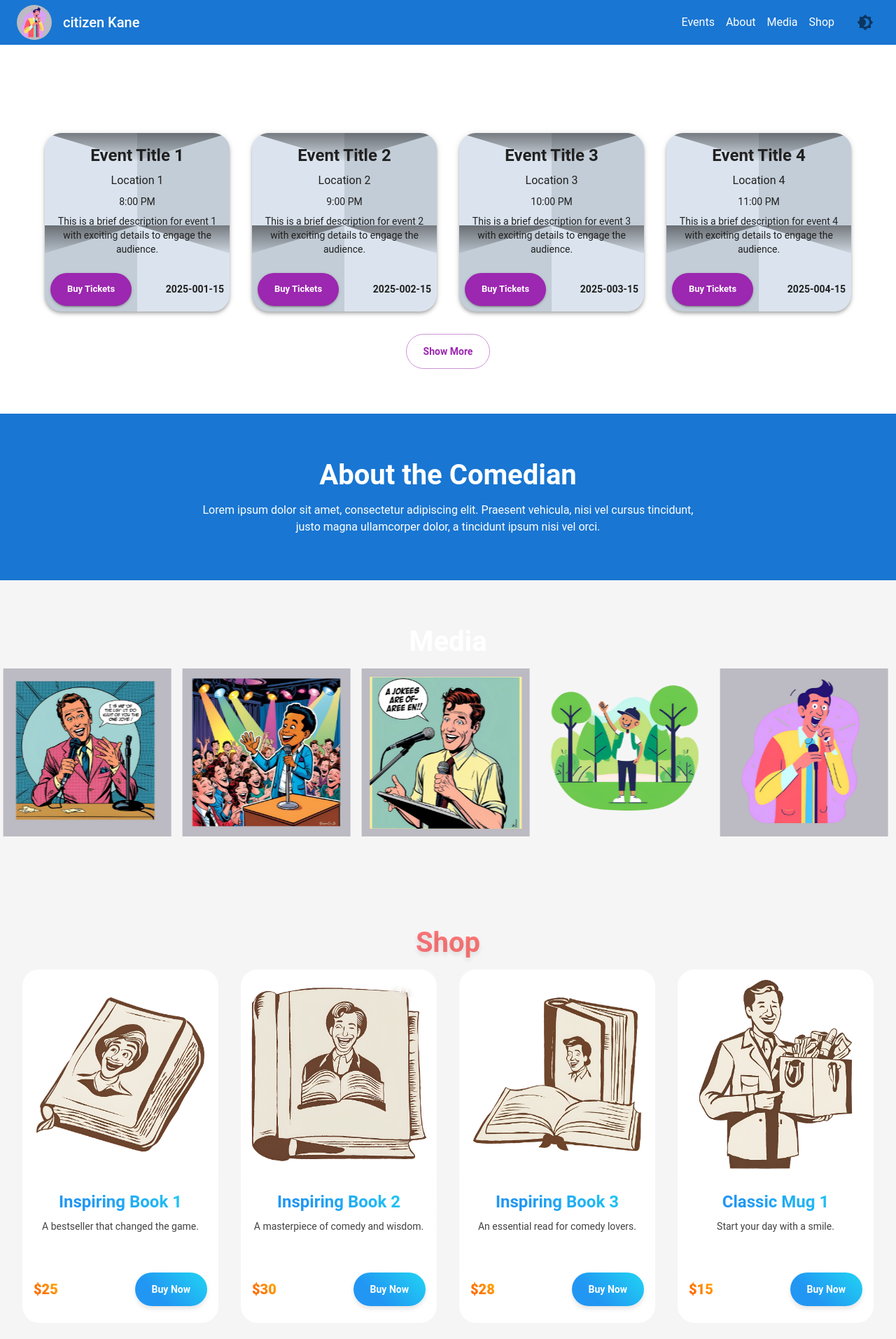
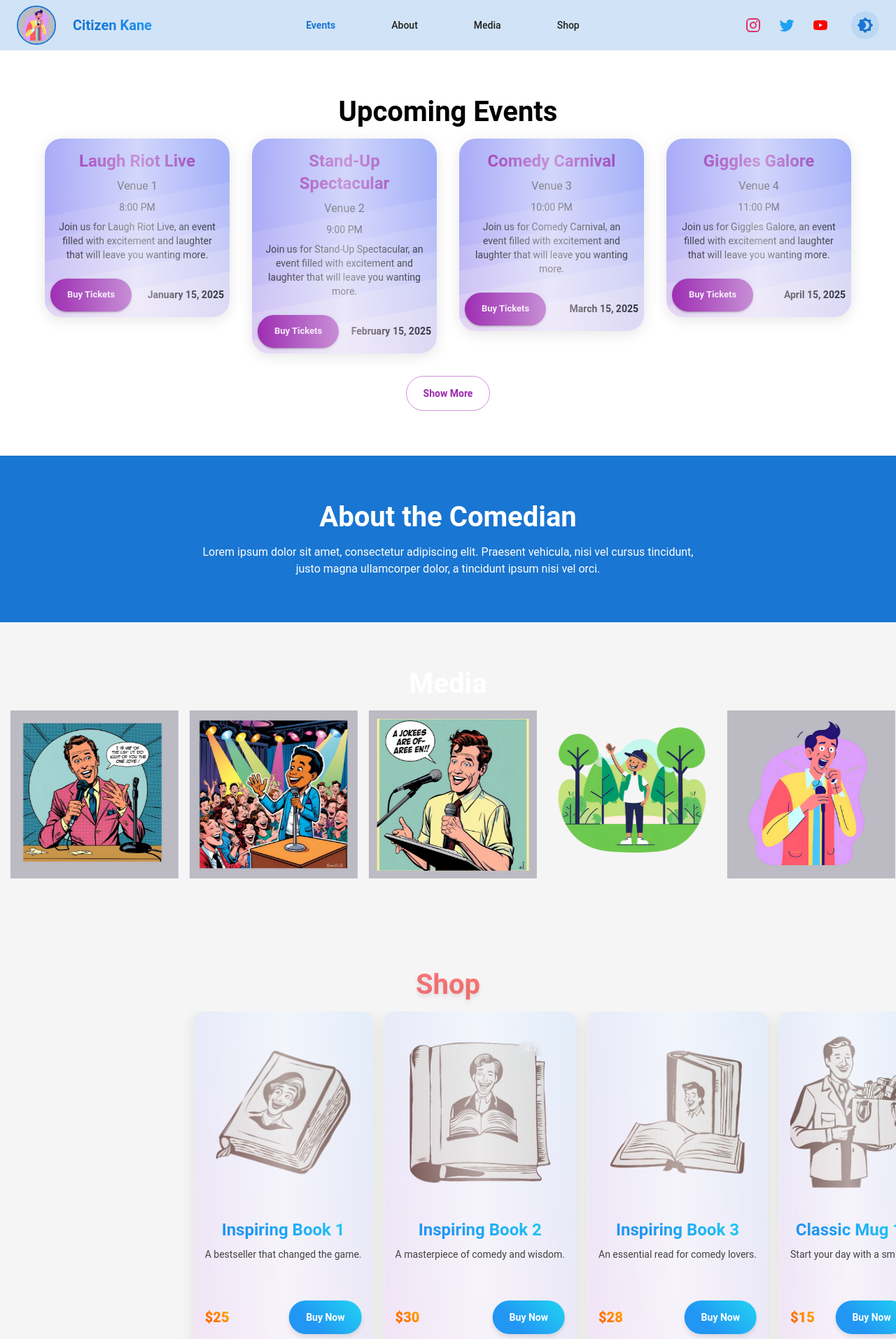
Before and after one commit to WuTangLan1/Sample-Comedy-Profile-4, a React (Create React App) app: page / in a window 1280 px wide. Shown: the top 1913 px of the page at 70% size. Built offline with nearby package versions, Linux system fonts and the light colour scheme.

Commit message:
updated bgs

```diff
--- a/src/components/EventsSection.tsx
+++ b/src/components/EventsSection.tsx
@@ -5,15 +5,41 @@ import { motion, AnimatePresence } from 'framer-motion'
 
 export default function EventsSection() {
   const theme = useTheme()
-  const dummyEvents = Array.from({ length: 20 }, (_, i) => ({
+  const sampleNames = [
+    "Laugh Riot Live",
+    "Stand-Up Spectacular",
+    "Comedy Carnival",
+    "Giggles Galore",
+    "Hilarious Happenings",
+    "Funny Bone Fiesta",
+    "Joke Junction",
+    "Humor Haven",
+    "Comedy Central Night",
+    "Side-Splitting Soirée",
+    "Laugh Out Loud",
+    "Comic Relief Hour",
+    "Chuckle Fest",
+    "Mirth Marathon",
+    "Stand-Up Showdown",
+    "Jovial Jamboree",
+    "Giggle Gala",
+    "Comic Conclave",
+    "Humor Uprising",
+    "Laughter Lounge"
+  ]
+  const dummyEvents = sampleNames.map((title, i) => {
+    const month = (i % 12) + 1
+    const dateString = `2025-${month.toString().padStart(2, '0')}-15`
+    return {
       id: i + 1,
-    title: `Event Title ${i + 1}`,
-    date: `2025-0${((i % 12) + 1).toString().padStart(2, '0')}-15`,
-    location: `Location ${i + 1}`,
+      title,
+      date: dateString,
+      location: `Venue ${i + 1}`,
       time: `${8 + (i % 5)}:00 PM`,
       link: '#',
-    description: `This is a brief description for event ${i + 1} with exciting details to engage the audience.`
-  }))
+      description: `Join us for ${title}, an event filled with excitement and laughter that will leave you wanting more.`
+    }
+  })
   const [visibleCount, setVisibleCount] = useState(4)
   const containerVariants = {
     hidden: { opacity: 0, y: 50 },
@@ -28,6 +54,10 @@ export default function EventsSection() {
     visible: { opacity: 1, y: 0 },
     exit: { opacity: 0, y: 50, transition: { duration: 0.3 } }
   }
+  const buttonVariants = {
+    hover: { y: -10, transition: { type: 'spring', stiffness: 300 } },
+    tap: { y: -5 }
+  }
   const handleToggle = () => {
     if (visibleCount < dummyEvents.length) {
       setVisibleCount(dummyEvents.length)
@@ -37,17 +67,67 @@ export default function EventsSection() {
   }
   return (
     <Box sx={{ p: 8, backgroundColor: 'background.paper' }}>
-      <Typography variant="h2" align="center" gutterBottom>
+<Typography
+  variant="h2"
+  align="center"
+  gutterBottom
+  sx={{ color: theme.palette.mode === 'light' ? 'black' : 'inherit' }}
+>
   Upcoming Events
 </Typography>
+
       <motion.div variants={containerVariants} initial="hidden" animate="visible">
         <Grid container spacing={4} justifyContent="center">
           <AnimatePresence>
             {dummyEvents.slice(0, visibleCount).map((event) => (
               <Grid item key={event.id} xs={12} sm={6} md={4} lg={3} component={motion.div} variants={itemVariants} initial="hidden" animate="visible" exit="exit">
-                <Card elevation={4} sx={{ borderRadius: 2, transition: 'transform 0.3s, background-image 0.3s ease', '&:hover': { transform: 'scale(1.03)' }, backgroundImage: theme.palette.mode === 'light' ? 'url(/images/backgrounds/eventsLight.svg)' : 'url(/images/backgrounds/eventsDark.svg)', backgroundSize: 'cover', backgroundRepeat: 'no-repeat' }}>
+                <Card sx={{
+                  position: 'relative',
+                  transformStyle: 'preserve-3d',
+                  transition: 'all 0.4s cubic-bezier(0.18, 0.89, 0.32, 1.28)',
+                  borderRadius: 2,
+                  backgroundImage: theme.palette.mode === 'light' ? 'url(/images/backgrounds/eventsLight.svg)' : 'url(/images/backgrounds/eventsDark.svg)',
+                  backgroundSize: 'cover',
+                  backgroundRepeat: 'no-repeat',
+                  boxShadow: theme.palette.mode === 'light'
+                    ? '0px 4px 20px rgba(0,0,0,0.1)'
+                    : 'inherit',
+                  '&:hover': {
+                    transform: 'translateY(-8px) rotateX(5deg) rotateY(-5deg) translateZ(20px)',
+                    boxShadow: theme.palette.mode === 'light'
+                      ? '0 25px 50px -12px rgba(0,0,0,0.25)'
+                      : '0 25px 50px -12px rgba(255,255,255,0.15)',
+                    '&::after': {
+                      transform: 'translateX(200%) skewX(-30deg)'
+                    }
+                  },
+                  '&::before, &::after': {
+                    content: '""',
+                    position: 'absolute',
+                    inset: 0,
+                    borderRadius: 'inherit',
+                    pointerEvents: 'none'
+                  },
+                  '&::before': {
+                    background: `linear-gradient(45deg,
+                      ${theme.palette.secondary.main}20,
+                      ${theme.palette.primary.main}20
+                    )`,
+                    zIndex: 1
+                  },
+                  '&::after': {
+                    background: `linear-gradient(
+                      90deg,
+                      transparent,
+                      ${theme.palette.mode === 'light' ? '#ffffff80' : '#ffffff20'},
+                      transparent
+                    )`,
+                    transition: 'transform 0.6s cubic-bezier(0.68, -0.55, 0.27, 1.55)',
+                    zIndex: 2
+                  }
+                }}>
                   <CardContent>
-                    <Typography variant="h5" sx={{ fontWeight: 700 }}>
+                    <Typography variant="h5" sx={{ fontWeight: 700, color: theme.palette.secondary.main }}>
                       {event.title}
                     </Typography>
                     <Typography variant="body1" sx={{ mt: 1 }}>
@@ -65,7 +145,7 @@ export default function EventsSection() {
                       Buy Tickets
                     </Button>
                     <Typography variant="body2" sx={{ fontWeight: 700 }}>
-                      {event.date}
+                      {new Date(event.date).toLocaleDateString('en-US', { month: 'long', day: 'numeric', year: 'numeric' })}
                     </Typography>
                   </CardActions>
                 </Card>
@@ -75,9 +155,11 @@ export default function EventsSection() {
         </Grid>
       </motion.div>
       <Box sx={{ mt: 4, textAlign: 'center' }}>
+        <motion.div variants={buttonVariants} whileHover="hover" whileTap="tap">
           <Button variant="outlined" color="secondary" onClick={handleToggle}>
             {visibleCount < dummyEvents.length ? 'Show More' : 'Show Less'}
           </Button>
+        </motion.div>
       </Box>
     </Box>
   )
--- a/src/components/Header.tsx
+++ b/src/components/Header.tsx
@@ -1,43 +1,146 @@
-// src/components/Header.tsx
-import React from 'react'
-import { AppBar, Toolbar, Typography, Container, IconButton } from '@mui/material'
+import React, { useState } from 'react'
+import { AppBar, Toolbar, Typography, Container, IconButton, Button } from '@mui/material'
 import { Box } from '@mui/system'
 import { useColorMode } from '../theme/ThemeConfig'
 import Brightness4Icon from '@mui/icons-material/Brightness4'
 import Brightness7Icon from '@mui/icons-material/Brightness7'
+import InstagramIcon from '@mui/icons-material/Instagram'
+import TwitterIcon from '@mui/icons-material/Twitter'
+import YouTubeIcon from '@mui/icons-material/YouTube'
 import { styled } from '@mui/system'
+import { OverridableComponent } from '@mui/material/OverridableComponent'
+import { IconButtonTypeMap } from '@mui/material/IconButton/IconButton'
 
-const NavLink = styled(Typography)({
-  marginLeft: '1rem',
-  cursor: 'pointer'
-})
+const NavLink = styled(Button)(({ theme }) => ({
+  margin: '0 1rem',
+  position: 'relative',
+  '&::after': {
+    content: '""',
+    position: 'absolute',
+    bottom: 4,
+    left: 0,
+    width: '0%',
+    height: '2px',
+    backgroundColor: theme.palette.primary.main,
+    transition: 'width 0.3s ease'
+  },
+  '&:hover::after': {
+    width: '100%'
+  }
+}))
+
+const SocialIcon = styled(IconButton)(({ theme }) => ({
+  marginLeft: '0.5rem',
+  transition: 'transform 0.3s ease',
+  '&:hover': {
+    transform: 'translateY(-3px)',
+    backgroundColor: 'transparent'
+  }
+})) as OverridableComponent<IconButtonTypeMap<{}, 'a'>>
 
 export default function Header() {
   const { mode, toggleColorMode } = useColorMode()
+  const [activeSection, setActiveSection] = useState('Events')
   const pages = ['Events', 'About', 'Media', 'Shop']
 
+  const handleNavigation = (page: string) => {
+    setActiveSection(page)
+    const section = document.getElementById(page.toLowerCase())
+    if (section) {
+      section.scrollIntoView({ behavior: 'smooth', block: 'start' })
+    }
+  }
+
   return (
-    <AppBar position="static">
+    <AppBar position="sticky" sx={{
+      backdropFilter: 'blur(10px)',
+      backgroundColor: mode === 'light' ? 'rgba(255,255,255,0.8)' : 'rgba(18,18,18,0.8)',
+      boxShadow: 'none'
+    }}>
       <Container maxWidth="xl">
-        <Toolbar disableGutters style={{ justifyContent: 'space-between' }}>
+        <Toolbar disableGutters sx={{ justifyContent: 'space-between', py: 1 }}>
           <Box sx={{ display: 'flex', alignItems: 'center' }}>
             <img
               src="/images/personal/profile1.png"
               alt="logo"
-              style={{ width: 50, height: 50, marginRight: '1rem', borderRadius: '50%' }}
+              style={{
+                width: 56,
+                height: 56,
+                marginRight: '1.5rem',
+                borderRadius: '50%',
+                border: `2px solid ${mode === 'light' ? '#1976d2' : '#bb86fc'}`
+              }}
             />
-            <Typography variant="h6" noWrap>
-              citizen Kane
+            <Typography variant="h6" sx={{
+              fontWeight: 700,
+              background: mode === 'light'
+                ? 'linear-gradient(45deg, #1976d2 30%, #2196f3 90%)'
+                : 'linear-gradient(45deg, #bb86fc 30%, #3700b3 90%)',
+              WebkitBackgroundClip: 'text',
+              WebkitTextFillColor: 'transparent'
+            }}>
+              Citizen Kane
             </Typography>
           </Box>
+
           <Box sx={{ display: 'flex', alignItems: 'center' }}>
             {pages.map((page) => (
-              <NavLink variant="body1" key={page}>
+              <NavLink
+                key={page}
+                onClick={() => handleNavigation(page)}
+                sx={{
+                  color: activeSection === page
+                    ? (mode === 'light' ? 'primary.main' : 'secondary.main')
+                    : 'text.primary',
+                  fontWeight: activeSection === page ? 700 : 500
+                }}
+              >
                 {page}
               </NavLink>
             ))}
-            <IconButton onClick={toggleColorMode} sx={{ marginLeft: '1.5rem' }}>
-              {mode === 'light' ? <Brightness4Icon /> : <Brightness7Icon />}
+          </Box>
+
+          <Box sx={{ display: 'flex', alignItems: 'center' }}>
+            <SocialIcon
+              component="a"
+              href="https://instagram.com"
+              target="_blank"
+              rel="noopener noreferrer"
+            >
+              <InstagramIcon sx={{ color: mode === 'light' ? '#E1306C' : '#ffffff' }} />
+            </SocialIcon>
+            <SocialIcon
+              component="a"
+              href="https://twitter.com"
+              target="_blank"
+              rel="noopener noreferrer"
+            >
+              <TwitterIcon sx={{ color: mode === 'light' ? '#1DA1F2' : '#ffffff' }} />
+            </SocialIcon>
+            <SocialIcon
+              component="a"
+              href="https://youtube.com"
+              target="_blank"
+              rel="noopener noreferrer"
+            >
+              <YouTubeIcon sx={{ color: mode === 'light' ? '#FF0000' : '#ffffff' }} />
+            </SocialIcon>
+
+            <IconButton
+              onClick={toggleColorMode}
+              sx={{
+                marginLeft: '1.5rem',
+                backgroundColor: mode === 'light' ? 'rgba(25,118,210,0.1)' : 'rgba(187,134,252,0.1)',
+                '&:hover': {
+                  backgroundColor: mode === 'light' ? 'rgba(25,118,210,0.2)' : 'rgba(187,134,252,0.2)'
+                }
+              }}
+            >
+              {mode === 'light' ? (
+                <Brightness4Icon sx={{ color: 'primary.main' }} />
+              ) : (
+                <Brightness7Icon sx={{ color: 'secondary.main' }} />
+              )}
             </IconButton>
           </Box>
         </Toolbar>
--- a/src/components/ShopSection.tsx
+++ b/src/components/ShopSection.tsx
@@ -1,7 +1,23 @@
+// src/components/ShopSection.tsx
 import React from 'react'
-import { Box, Typography, Grid, Card, CardContent, CardMedia, Button, CardActions, Chip } from '@mui/material'
+import { Box, Typography, Card, CardContent, CardMedia, Button, Chip, useTheme, styled, keyframes } from '@mui/material'
+
+const scrollReverse = keyframes({
+  '0%': { transform: 'translateX(0)' },
+  '100%': { transform: 'translateX(50%)' }
+})
+
+const ScrollingWrapper = styled(Box)(({ theme }) => ({
+  display: 'flex',
+  whiteSpace: 'nowrap',
+  animation: `${scrollReverse} 30s linear infinite`,
+  '&:hover': {
+    animationPlayState: 'paused'
+  }
+}))
 
 export default function ShopSection() {
+  const theme = useTheme()
   const dummyProducts = [
     { id: 1, name: 'Inspiring Book 1', price: '$25', description: 'A bestseller that changed the game.', image: '/images/shops/book1.png', link: '#', rating: 4.5 },
     { id: 2, name: 'Inspiring Book 2', price: '$30', description: 'A masterpiece of comedy and wisdom.', image: '/images/shops/book2.png', link: '#', rating: 4.7 },
@@ -13,7 +29,7 @@ export default function ShopSection() {
     { id: 8, name: 'Trendy Shirt 2', price: '$40', description: 'A stylish statement of comedy.', image: '/images/shops/shirt2.png', link: '#', rating: 4.7 },
     { id: 9, name: 'Trendy Shirt 3', price: '$38', description: 'Elevate your wardrobe with laughter.', image: '/images/shops/shirt3.png', link: '#', rating: 4.6 }
   ]
-
+  const repeatedProducts = [...dummyProducts, ...dummyProducts]
   return (
     <Box sx={{ py: 8, backgroundColor: 'background.default' }}>
       <Typography variant="h2" align="center" gutterBottom sx={{
@@ -24,57 +40,90 @@ export default function ShopSection() {
       }}>
         Shop
       </Typography>
-      <Grid container spacing={4} justifyContent="center" sx={{ px: 4 }}>
-        {dummyProducts.map((product) => (
-          <Grid item key={product.id} xs={12} sm={6} md={4} lg={3}>
-            <Box sx={{
-              perspective: '1000px',
-              position: 'relative',
-              '&:hover .card-3d': {
-                transform: 'translateZ(20px) rotateX(5deg) rotateY(5deg)',
-                '&::before': { opacity: 1 }
-              }
-            }}>
-              <Card className="card-3d" elevation={0} sx={{
+      <Box sx={{ overflow: 'hidden', width: '100%', position: 'relative', px: 4 }}>
+        <ScrollingWrapper sx={{ width: '200%' }}>
+          {repeatedProducts.map((product) => (
+            <Box
+              key={product.id}
+              sx={{
+                display: 'inline-block',
+                width: { xs: '280px', sm: '320px', md: '360px' },
+                mx: 1,
+                verticalAlign: 'top'
+              }}
+            >
+              <Card sx={{
+                display: 'flex',
+                flexDirection: 'column',
+                height: '100%',
+                backgroundColor: theme.palette.mode === 'light' ? '#ffffff' : 'inherit',
+                boxShadow: theme.palette.mode === 'light'
+                  ? '0px 4px 20px rgba(0,0,0,0.1)'
+                  : 'inherit',
                 position: 'relative',
                 transformStyle: 'preserve-3d',
-                transition: 'all 0.5s cubic-bezier(0.23, 1, 0.32, 1)',
-                borderRadius: '24px',
-                overflow: 'visible',
-                '&::before': {
+                transition: 'all 0.4s cubic-bezier(0.18, 0.89, 0.32, 1.28)',
+                '&:hover': {
+                  transform: 'translateY(-8px) rotateX(5deg) rotateY(-5deg) translateZ(20px)',
+                  boxShadow: theme.palette.mode === 'light'
+                    ? '0 25px 50px -12px rgba(0,0,0,0.25)'
+                    : '0 25px 50px -12px rgba(255,255,255,0.15)',
+                  '&::after': {
+                    transform: 'translateX(200%) skewX(-30deg)'
+                  }
+                },
+                '&::before, &::after': {
                   content: '""',
                   position: 'absolute',
-                  inset: -2,
-                  background: 'linear-gradient(45deg, #ff6b6b 0%, #ffd93d 50%, #6bff6b 100%)',
-                  borderRadius: '24px',
-                  zIndex: -1,
-                  opacity: 0,
-                  transition: 'opacity 0.5s',
-                  filter: 'blur(20px)'
+                  inset: 0,
+                  borderRadius: 'inherit',
+                  pointerEvents: 'none'
+                },
+                '&::before': {
+                  background: `linear-gradient(45deg, ${theme.palette.secondary.main}20, ${theme.palette.primary.main}20)`,
+                  zIndex: 1
+                },
+                '&::after': {
+                  background: `linear-gradient(90deg, transparent, ${theme.palette.mode === 'light' ? '#ffffff80' : '#ffffff20'}, transparent)`,
+                  transition: 'transform 0.6s cubic-bezier(0.68, -0.55, 0.27, 1.55)',
+                  zIndex: 2
                 }
               }}>
                 <Box sx={{
                   position: 'relative',
                   overflow: 'hidden',
-                  borderRadius: '24px'
+                  borderRadius: '16px',
+                  m: 2,
+                  mt: 3
                 }}>
-                  <CardMedia component="img" image={product.image} alt={product.name} sx={{
-                    height: 300,
-                    objectFit: 'cover'
-                  }}/>
-                  <Chip label={`${product.rating} ★`} color="secondary" size="small" sx={{
+                  <CardMedia
+                    component="img"
+                    image={product.image}
+                    alt={product.name}
+                    sx={{
+                      height: 240,
+                      objectFit: 'cover',
+                      borderRadius: '8px'
+                    }}
+                  />
+                  <Chip
+                    label={`${product.rating} ★`}
+                    color="secondary"
+                    size="small"
+                    sx={{
                       position: 'absolute',
                       top: 16,
                       right: 16,
                       fontWeight: 'bold',
                       backdropFilter: 'blur(4px)',
                       backgroundColor: 'rgba(255,255,255,0.2)'
-                  }}/>
+                    }}
+                  />
                 </Box>
                 <CardContent sx={{
-                  background: 'linear-gradient(180deg, rgba(255,255,255,0.1) 0%, rgba(0,0,0,0) 100%)',
                   position: 'relative',
-                  zIndex: 1
+                  zIndex: 3,
+                  flexGrow: 1
                 }}>
                   <Typography variant="h5" gutterBottom sx={{
                     fontWeight: 700,
@@ -109,7 +158,10 @@ export default function ShopSection() {
                     }}>
                       {product.price}
                     </Typography>
-                    <Button variant="contained" href={product.link} sx={{
+                    <Button
+                      variant="contained"
+                      href={product.link}
+                      sx={{
                         background: 'linear-gradient(45deg, #2196f3 30%, #21cbf3 90%)',
                         borderRadius: '50px',
                         fontWeight: 'bold',
@@ -117,18 +169,20 @@ export default function ShopSection() {
                         px: 3,
                         boxShadow: '0 4px 6px rgba(0,0,0,0.1)',
                         '&:hover': {
+                          transform: 'translateY(-2px)',
                           boxShadow: '0 6px 8px rgba(0,0,0,0.2)'
                         }
-                    }}>
+                      }}
+                    >
                       Buy Now
                     </Button>
                   </Box>
                 </CardContent>
               </Card>
             </Box>
-          </Grid>
           ))}
-      </Grid>
+        </ScrollingWrapper>
+      </Box>
     </Box>
   )
 }
```
Also changed, not shown: public/images/backgrounds/eventsDark.svg, public/images/backgrounds/eventsLight.svg. Lines whose indentation alone changed are shown as unchanged.
